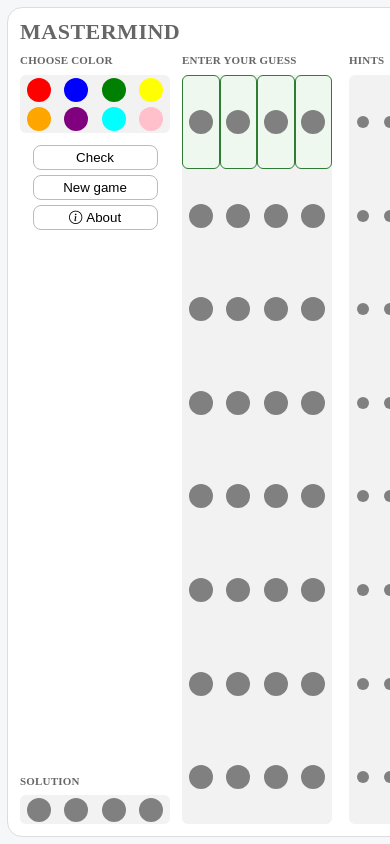
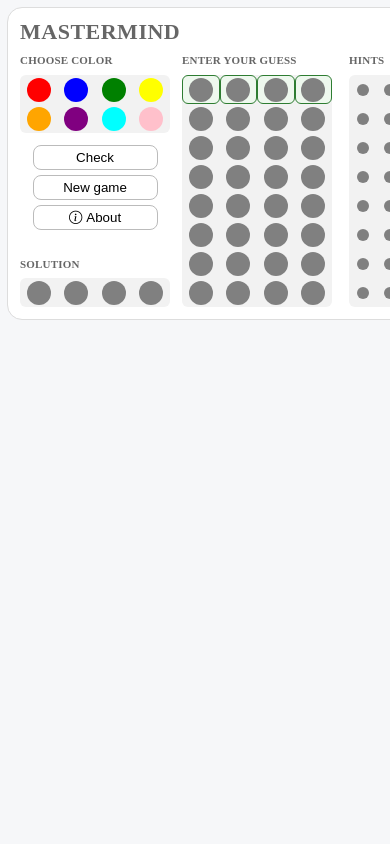
Before and after one commit to czmadzia2201/mastermind, an Angular app: page / in a window 390 px wide. Shown: the top 844 px of the page. Built offline with nearby package versions, Linux system fonts and the light colour scheme.

Commit message:
Revert row stretching to keep palette and board aligned

```diff
--- a/src/app/pages/game-page/game-page.css
+++ b/src/app/pages/game-page/game-page.css
@@ -205,25 +205,16 @@ button:hover {
 @media (max-width: 1020px) or (max-height: 750px) {
   :host { padding: 12px; }
   .game-layout {
-    min-height: calc(100vh - 24px);
+    min-height: auto;
     padding: 24px;
   }
   .game-columns {
     grid-template-columns: 190px 190px 170px;
     gap: 24px;
     margin-block: 0;
-    flex: 1;
   }
   .board-box { width: 190px; }
   .hint-box { width: 150px; }
-  .board-box,
-  .hint-box {
-    flex: 1;
-    grid-template-rows: repeat(8, minmax(40px, 1fr));
-    align-items: stretch;
-  }
-  .board-box .choice-box-item,
-  .hint-box .choice-box-item-small { height: auto; min-height: 40px; }
   .control-buttons { width: 160px; margin-top: 12px; margin-bottom: 0; }
   .control-buttons button { margin-top: 0; }
   .solution { margin-top: auto; }
@@ -241,7 +232,7 @@ button:hover {
 @media (max-width: 660px) or (max-height: 420px) {
   :host { padding: 8px; }
   .game-layout {
-    min-height: calc(100vh - 16px);
+    min-height: auto;
     padding: 12px;
     gap: 8px;
   }
@@ -252,10 +243,6 @@ button:hover {
   }
   .board-box { width: 150px; }
   .hint-box { width: 110px; }
-  .board-box,
-  .hint-box { grid-template-rows: repeat(8, minmax(29px, 1fr)); }
-  .board-box .choice-box-item,
-  .hint-box .choice-box-item-small { min-height: 29px; }
   .game-options-section,
   .board-section { gap: 6px; }
   .control-buttons,
```
